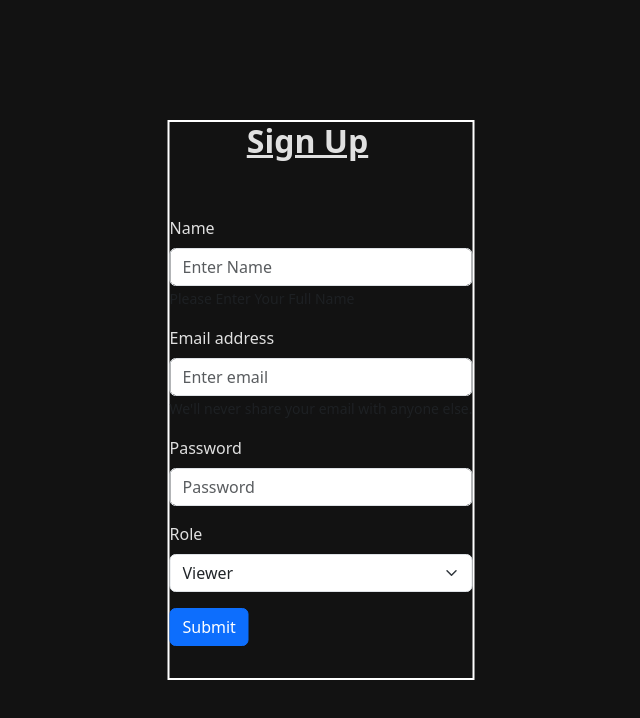
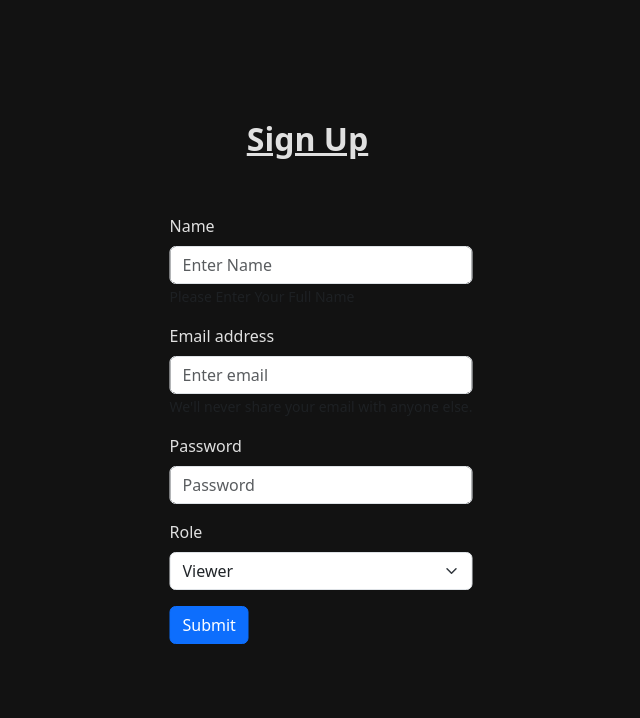
Before and after one commit to KK-Singh333/Voxify, a React (Vite) app in the folder frontend/: page /signup in a window 1280 px wide. Shown: the top 718 px of the page, without its empty margins (319-959 px from the left). Built offline with nearby package versions, Linux system fonts and the light colour scheme.

Commit message:
Update signup.css

```diff
--- a/frontend/src/pages/signup.css
+++ b/frontend/src/pages/signup.css
@@ -9,7 +9,6 @@
     height: 35rem;
     width: 20;
     transform: translate(-50%,-50%);
-    border: 2px solid white;
     margin: 0 !important;
     padding: 0 !important;
 
```
